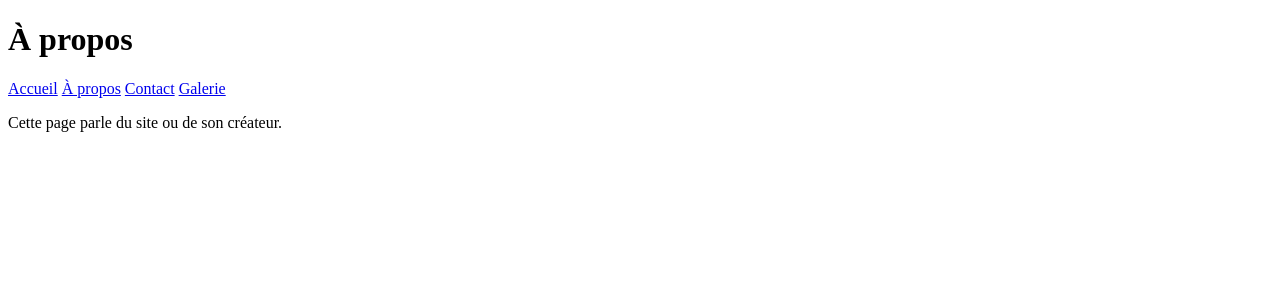
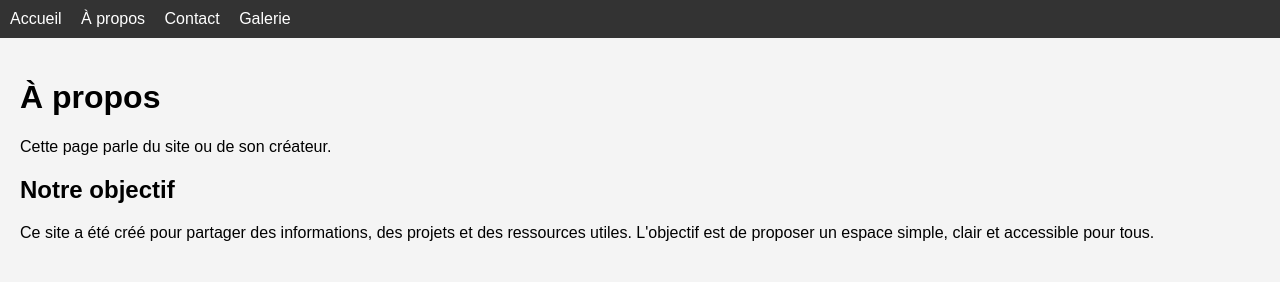
Before and after one commit to Soukaid/testgit, a plain HTML site: page about.html in a window 1280 px wide. Drawn offline with Linux system fonts and the light colour scheme.

Commit message:
Enhance about.html with styles and content
Added styling and structured content to the about page.

```diff
--- a/about.html
+++ b/about.html
@@ -3,19 +3,56 @@
 <head>
     <meta charset="UTF-8">
     <title>À propos</title>
+    <style>
+        body {
+            font-family: Arial, sans-serif;
+            margin: 0;
+            padding: 0;
+            background: #f4f4f4;
+        }
+
+        nav {
+            background: #333;
+            padding: 10px;
+        }
+
+        nav a {
+            color: white;
+            margin-right: 15px;
+            text-decoration: none;
+        }
+
+        nav a:hover {
+            text-decoration: underline;
+        }
+
+        .container {
+            padding: 20px;
+        }
+
+        footer {
+            background: #333;
+            color: white;
+            text-align: center;
+            padding: 10px;
+            margin-top: 30px;
+        }
+    </style>
 </head>
 <body>
-    <h1>À propos</h1>
-
     <nav>
         <a href="index.html">Accueil</a>
         <a href="about.html">À propos</a>
         <a href="contact.html">Contact</a>
-
         <a href="galerie.html">Galerie</a>
-
     </nav>
 
-    <p>Cette page parle du site ou de son créateur.</p>
-</body>
-</html>
+    <div class="container">
+        <h1>À propos</h1>
+
+        <p>Cette page parle du site ou de son créateur.</p>
+
+        <h2>Notre objectif</h2>
+        <p>
+            Ce site a été créé pour partager des informations, des projets et des ressources utiles.
+            L'objectif est de proposer un espace simple, clair et accessible pour tous.
```
